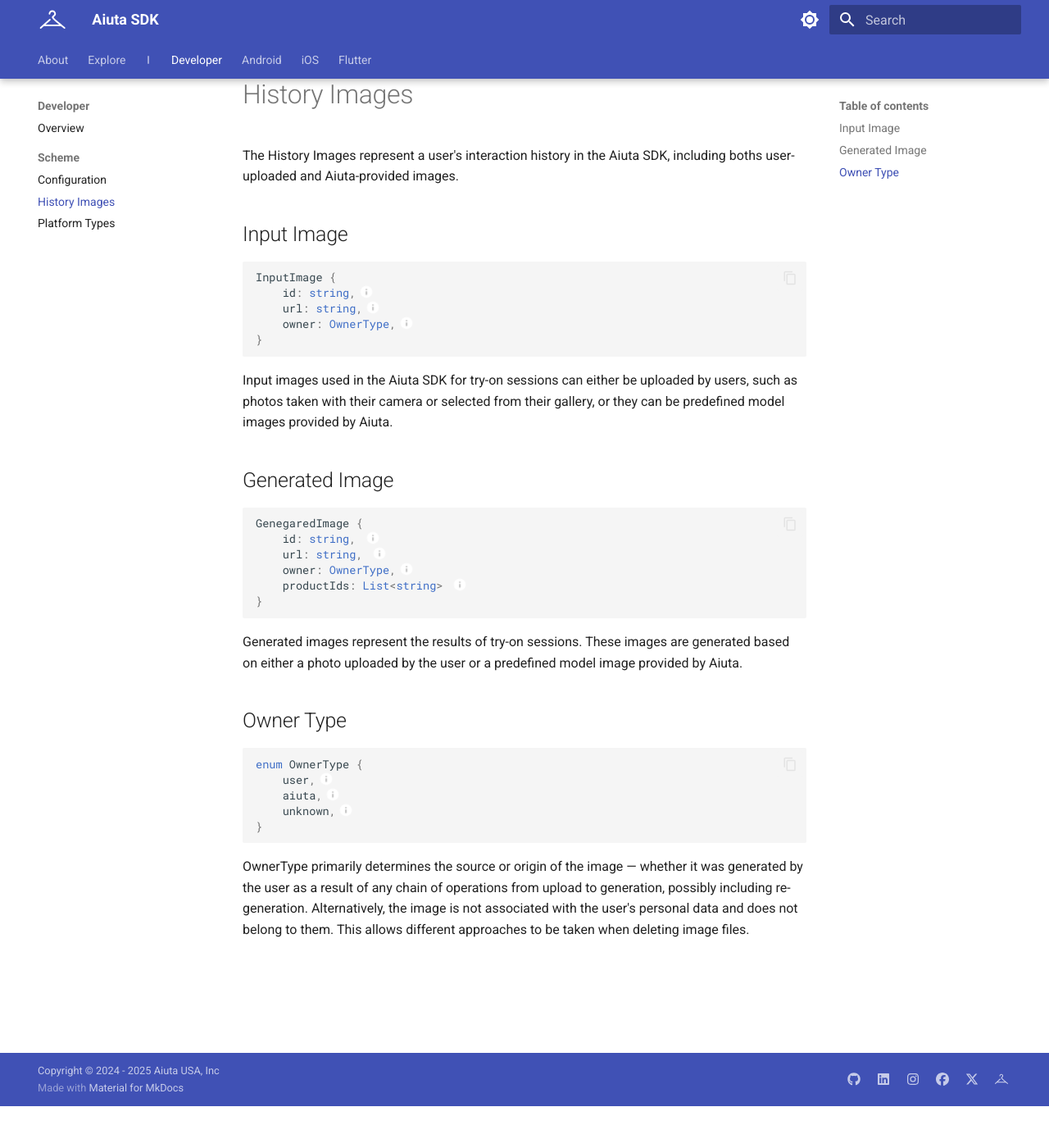
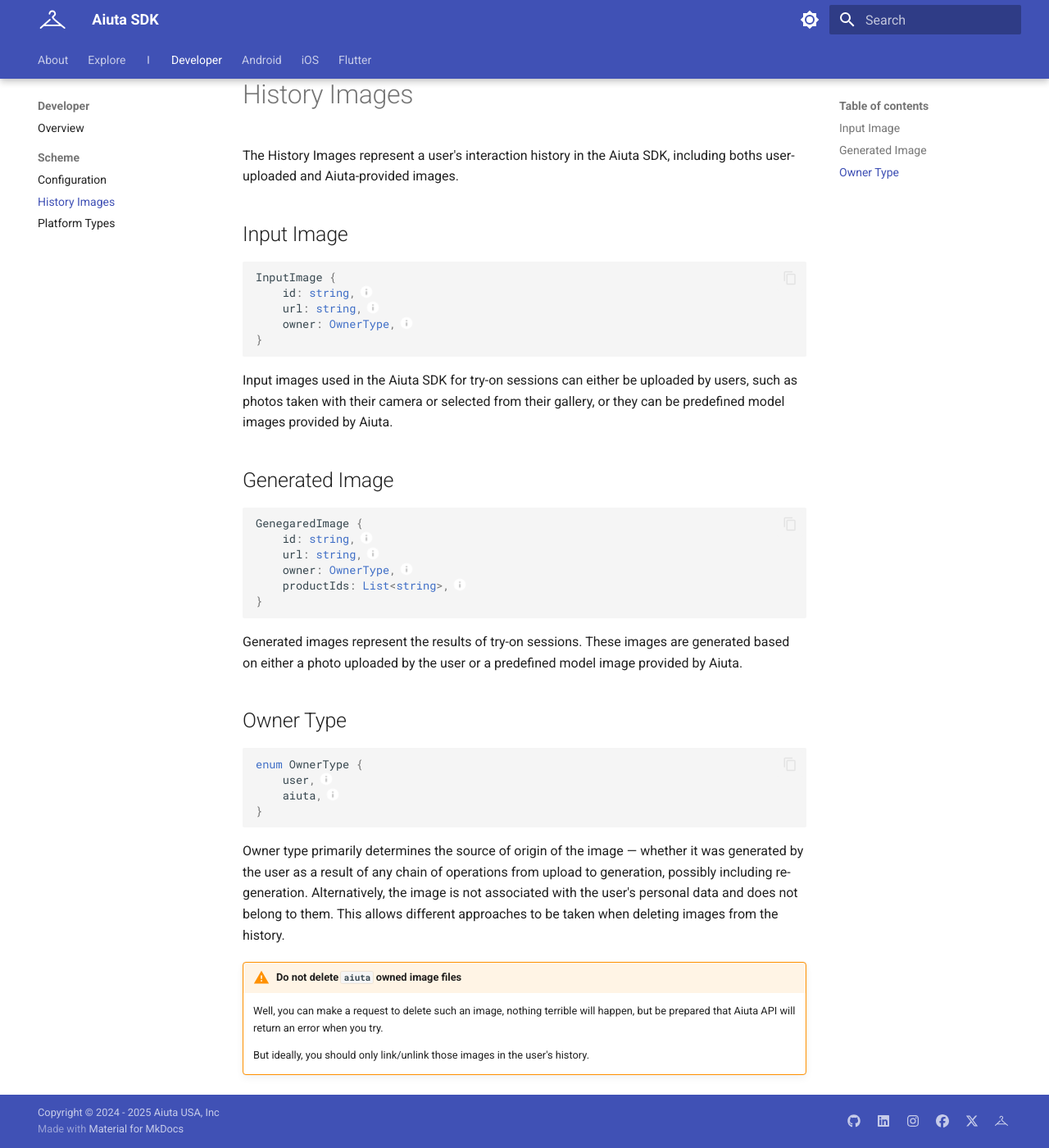
Before and after one commit to aiuta-com/docs, an MkDocs documentation site: the page built from docs/developer/scheme/history-images.md, in a window 1280 px wide and 1400 px high, scrolled down 51 px. Shown: the whole window at 82% size. Built offline with MkDocs 1.6.1 and Material for MkDocs 9.7.7, drawn with Linux system fonts in a browser that asks for light colours.

Commit message:
Annotations for the user interface

````diff
--- a/docs/developer/scheme/history-images.md
+++ b/docs/developer/scheme/history-images.md
@@ -22,10 +22,10 @@
 
 ```typescript
 GenegaredImage {
-    id: string, // (1)!
-    url: string, // (2)!
+    id: string,// (1)!
+    url: string,// (2)!
     owner: OwnerType,// (3)!
-    productIds: List<string> // (4)!
+    productIds: List<string>,// (4)!
 }
 ```
 
@@ -42,23 +42,23 @@
 enum OwnerType {
     user,// (1)!
     aiuta,// (2)!
-    unknown,// (3)!
 }
 ```
 
-1.  Image uploaded or generated by the user (with the phot taken from the camera or gallery).
+1.  Image uploaded or generated by the user (using a camera or from a gallery).
 
     !!! note ""
-        This image belongs to the user. When the user removes the image from the history, it may be deleted from the storage as well.
+        This image belongs to the user. When the user removes the image from the history, it __may be deleted__ from the storage as well.
 
 2.  Image of the model provided or generated by the Aiuta.
 
     !!! note ""
-        This image could be linked to the user history, but it is not owned by the user, and __can not be deleted__, only unlinked from the user's history in case of removing.
+        This image could be linked to the user history, but it is not owned by the user, and __can not be deleted__ from the storage, only unlinked from the user's history in case of removing.
 
-3.  Placeholder for future enum extensions, ensuring forward compatibility for the new owner types.
 
-    !!! warning ""
-        In the current version, encountering this case should be considered an anomaly, and appropriate handling or logging should be implemented to address such occurrences.
+Owner type primarily determines the source of origin of the image — whether it was generated by the user as a result of any chain of operations from upload to generation, possibly including re-generation. Alternatively, the image is not associated with the user's personal data and does not belong to them. This allows different approaches to be taken when deleting images from the history.
 
-OwnerType primarily determines the source or origin of the image — whether it was generated by the user as a result of any chain of operations from upload to generation, possibly including re-generation. Alternatively, the image is not associated with the user's personal data and does not belong to them. This allows different approaches to be taken when deleting image files.
+!!! warning "Do not delete `aiuta` owned image files"
+    Well, you can make a request to delete such an image, nothing terrible will happen, but be prepared that Aiuta API will return an error when you try.
+
+    But ideally, you should only link/unlink those images in the user's history.
--- a/docs/stylesheets/extra.css
+++ b/docs/stylesheets/extra.css
@@ -1,8 +1,24 @@
+/* Make footer color same as header */
 :root > * {
   --md-footer-bg-color: var(--md-primary-fg-color);
   --md-footer-bg-color--dark: var(--md-primary-fg-color);
 }
 
+/* Force grid cards to be max 2 columns */
+.grid.cards {
+  grid-template-columns: repeat(auto-fit, minmax(45%, 1fr)) !important;
+  margin-left: auto;
+  margin-right: auto;
+}
+
+/* Force grid cards to be 1 column if screen is too small */
+@media (max-width: 650px) {
+  .grid.cards {
+    grid-template-columns: 1fr !important;
+  }
+}
+
+/* Divider between tab groups */
 .md-tabs__item--divider {
   width: 1.5px;
   margin: 0.08rem 0.75rem 0;
@@ -16,10 +32,12 @@
   border-radius: 1px;
 }
 
+/* Make divider not clickable */
 .md-tabs__item--divider .md-tabs__link {
   display: none;
 }
 
+/* Colors */
 .cl-brand {
   color: #4000FF;
 }
@@ -84,24 +102,28 @@
   color: var(--md-primary-fg-color);
 }
 
+/* Aiuta brand color */
 .cl-primary,
 .cl-aiuta {
   background-color: #FFFFFF;
   border-radius: 6px;
 }
 
+/* Dark background for light colors to contrast */
 .cl-on-dark,
 .cl-background {
   background-color: hsla(225deg,15%,14%,1);
   border-radius: 6px;
 }
 
+/* Error color on error background */
 .cl-error-primary {
   background-color: #EF5754;
   border-radius: 4px;
   padding-top: 2px;
 }
 
+/* Border radius for all colors */
 .cl-brand,
 .cl-primary,
 .cl-secondary,
@@ -117,6 +139,7 @@
   border-radius: 4px;
 }
 
+/* Bottom sheet grabber */
 .shape-grabber {
   background-color: #FFFFFF;
   color: hsla(225deg,15%,14%,1);
````
Also changed, not shown: docs/developer/scheme/configuration.md (+110 -53 lines), docs/developer/scheme/platform-types.md (+13 -1 lines), docs/index.md (+5 -4 lines).
